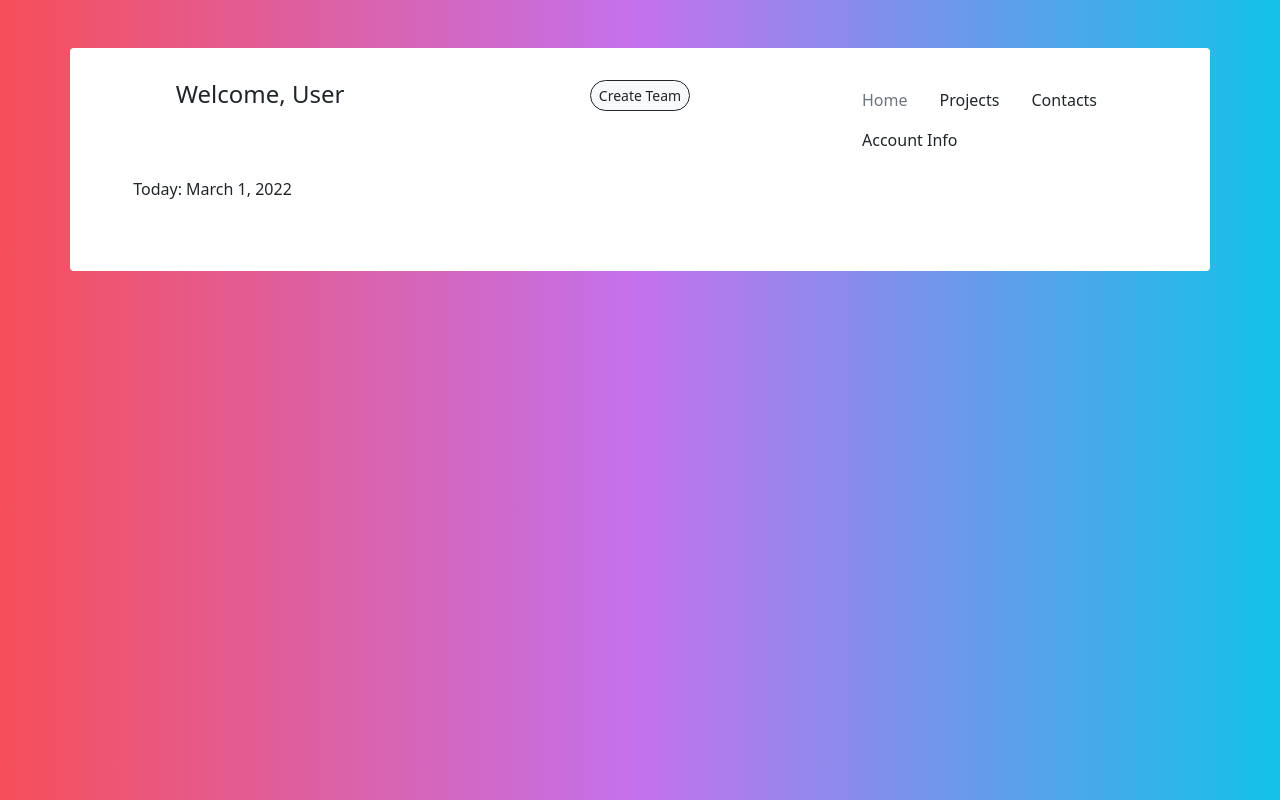
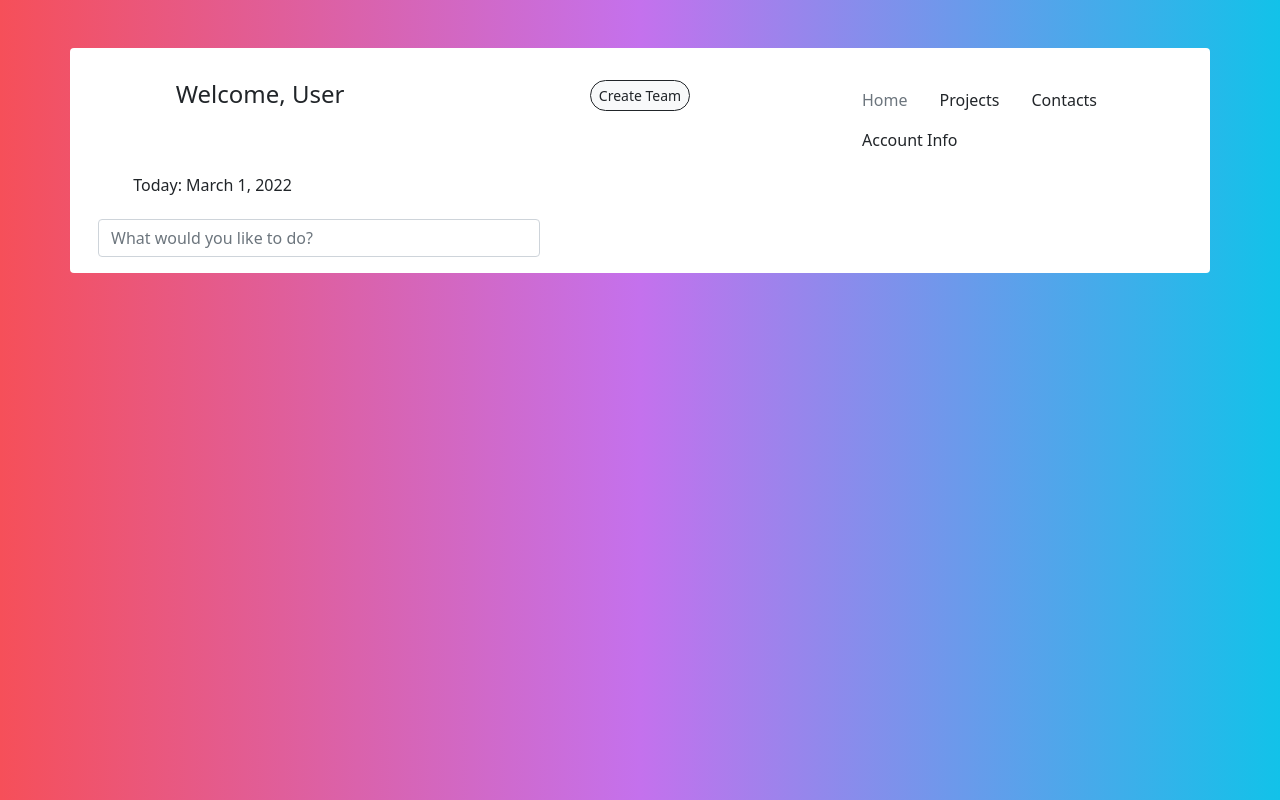
Before and after one commit to CS481-TaskAI/bootstrap-frontend, a React (Create React App) app: page /home in a window 1280 px wide. Built offline with nearby package versions, Linux system fonts and the light colour scheme.

Commit message:
making good progress

```diff
--- a/src/Pages/home.js
+++ b/src/Pages/home.js
@@ -1,6 +1,6 @@
 import React from "react";
 import 'bootstrap/dist/css/bootstrap.min.css'
-import { Button, Col, Container, Nav, Row } from "react-bootstrap";
+import { Button, Col, Container, Form, Nav, Row } from "react-bootstrap";
 
 
 
@@ -70,7 +70,7 @@ function Home(){
     return(
         <>
             <Container className="bg-white rounded mt-5">
-                <Row className="d-flex justify-content-between mt-3">
+                <Row className="d-flex justify-content-between mt-4">
                     <Col className="mt-3 p-3 text-center">
                         <h4 className="text-dark ">
                             Welcome, User
@@ -100,7 +100,7 @@ function Home(){
                     </Col>
                 </Row>
 
-                <Row className="d-flex justify-content-start mt-1 text-start">
+                <Row className="d-flex justify-content-start text-start">
                     <Col className="col-3 text-center">
                         <h6 className="text-body">
                             Today: March 1, 2022
@@ -108,9 +108,13 @@ function Home(){
                     </Col>
                 </Row>
 
-                <Row className="mt-3 mb-3 p-3 g-3">
-                    <Col className="col-6">
-
+                <Row className="mb-3 p-3 g-3">
+                    <Col className="col-5">
+                        <Form>
+                            <Form.Group controlId="formInputTask">
+                                <Form.Control type="input" placeholder="What would you like to do?" />
+                            </Form.Group>
+                        </Form>
                     </Col>
 
                 </Row>
```
